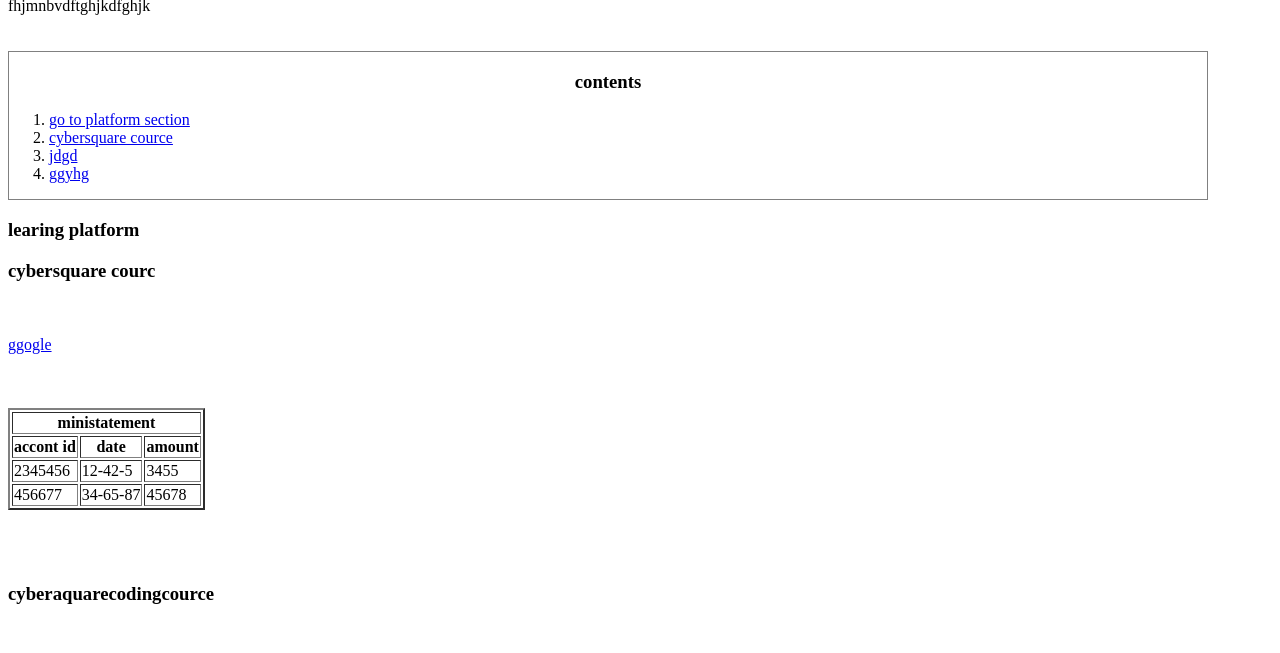
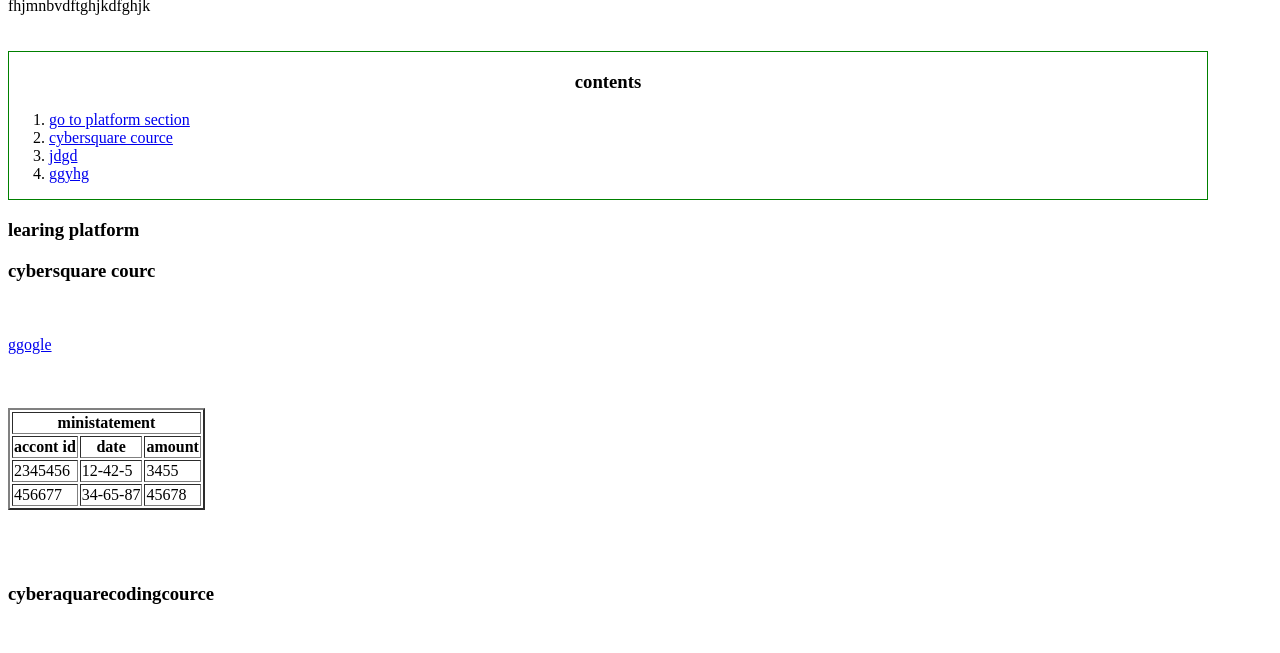
Before and after one commit to ramseenasinu/html-file, a plain HTML site: page html totorial/index.html in a window 1280 px wide. Shown: the part 147-800 px from the top of the page. Drawn offline with Linux system fonts and the light colour scheme.

Commit message:
index modified

```diff
--- a/html totorial/index.html
+++ b/html totorial/index.html
@@ -13,7 +13,7 @@
     <div style="float:left;width:1200px">
 fhjmnbvdftghjkdfghjk
 <br><br><br>
-    <div style="border: 1px grey solid; ;300px">
+    <div style="border: 1px green solid; ;300px">
         <h3 align="center">
         contents
         </h3>
```
